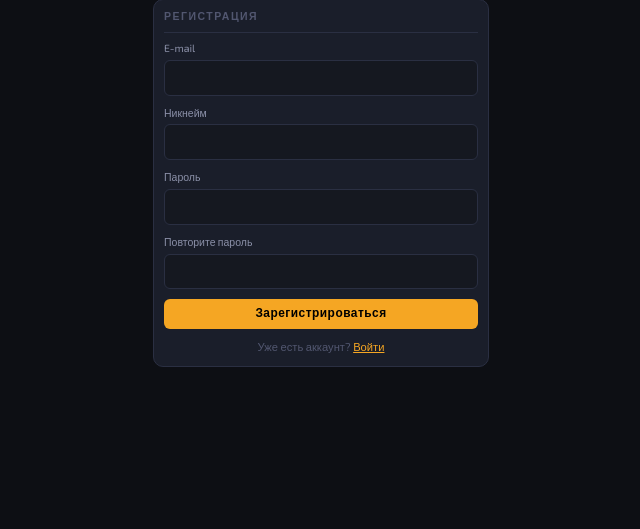
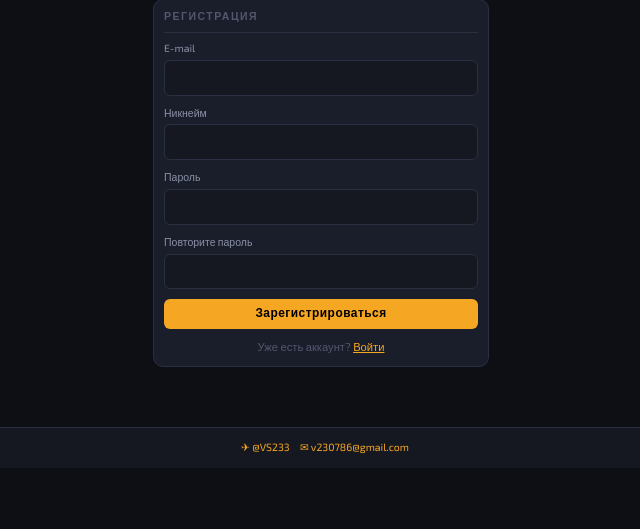
Before and after one commit to VS233/gkcalc, a Django app: page /accounts/register/ in a window 1280 px wide. Shown: the part 105-634 px from the top of the page, without its empty margins (319-959 px from the left). Run offline with Django 5.2, Linux system fonts and the light colour scheme; some libraries are stand-ins or nearby versions.

Commit message:
add contacts

```diff
--- a/templates/base.html
+++ b/templates/base.html
@@ -29,6 +29,15 @@
   {% block content %}{% endblock %}
 </main>
 
+<footer style="text-align:center;padding:12px;font-size:0.75rem;
+               color:var(--text-muted);border-top:1px solid var(--border);
+               background:var(--bg-secondary);margin-top:auto;">
+  <!-- <span>Связь с разработчиком:</span> -->
+  <a href="https://t.me/VS233" target="_blank"
+     style="color:var(--accent);text-decoration:none;margin:0 8px;">✈ @VS233</a>
+  <a href="mailto:v230786@gmail.com"
+     style="color:var(--accent);text-decoration:none;">✉ v230786@gmail.com</a>
+</footer>
 <div id="gkc-toast" class="gkc-toast" style="display:none"></div>
 
 <script>
```
